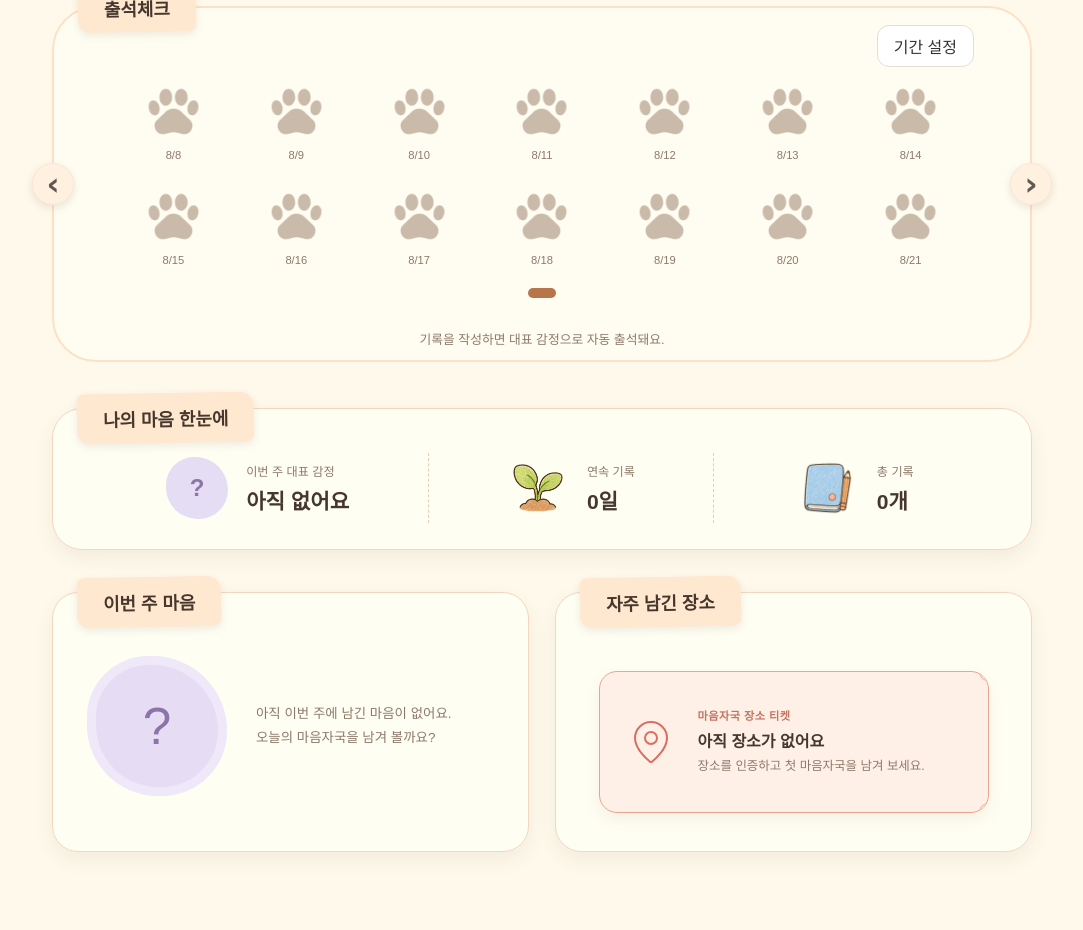
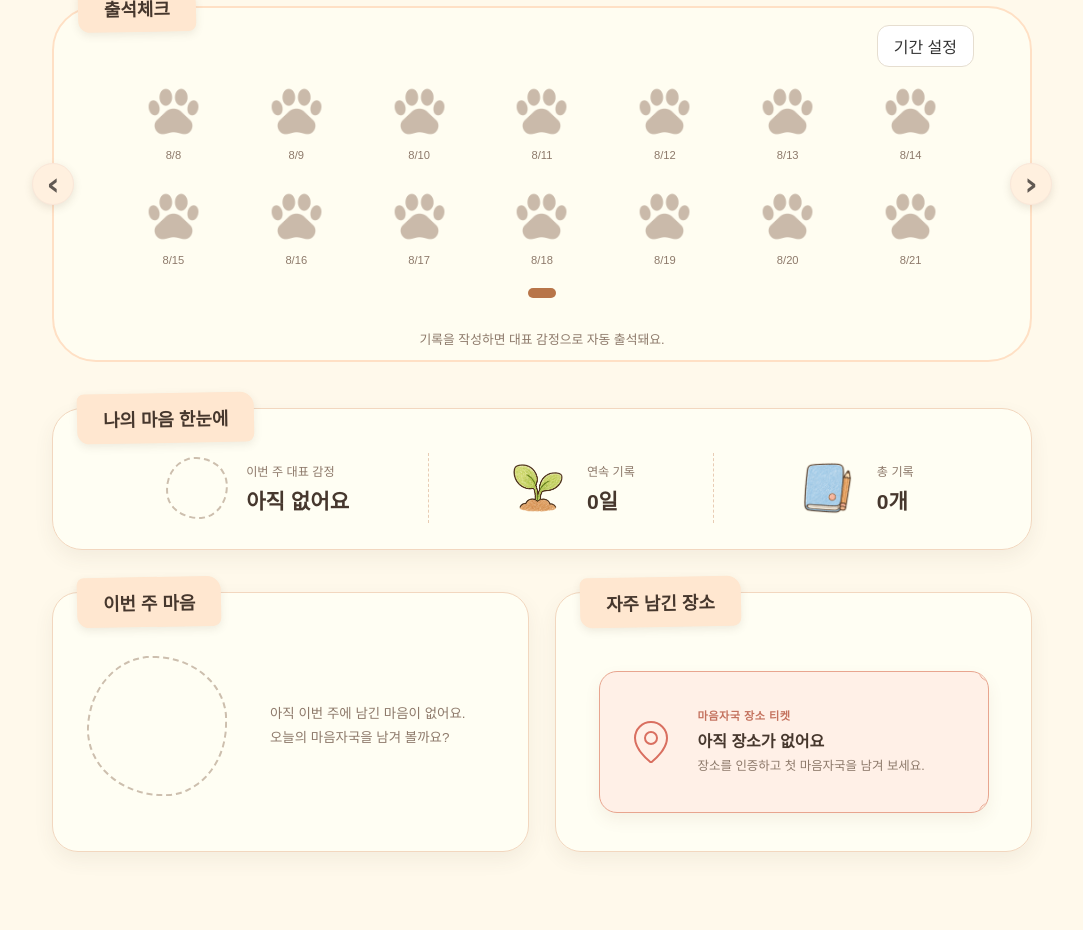
Before and after one commit to pirogramming/HeartMark, a Django app: page /mypage/ in a window 1280 px wide. Shown: the part 517-1447 px from the top of the page, without its empty margins (98-1181 px from the left). Run offline with Django 5.2, Linux system fonts and the light colour scheme; the visitor is signed in with stand-in values (Sample User, id 1); data comes from the database, SQL or seed files in the repository; data that the repository does not hold is empty; some web fonts are replaced.

Commit message:
style: 배경 보라색에서 점선으로 변경

```diff
--- a/mypage/static/mypage/css/mypage.css
+++ b/mypage/static/mypage/css/mypage.css
@@ -549,8 +549,8 @@
     width: 62px;
     height: 62px;
     place-items: center;
-    border-radius: 46% 54% 48% 52%;
-    background: #e4ddf3;
+    border-radius: 48% 52% 46% 54% / 53% 47% 55% 45%;
+    background: transparent;
 }
 
 .overview-icon img {
@@ -563,6 +563,16 @@
     color: #8b76a8 !important;
     font-size: 1.5rem !important;
     font-weight: 800;
+}
+
+.overview-icon--empty {
+    border: 2px dashed #cdbfae;
+    transform: rotate(-2deg);
+}
+
+.overview-item--emotion .overview-icon {
+    border: 2px dashed #cdbfae;
+    transform: rotate(-2deg);
 }
 
 .overview-symbol {
@@ -600,7 +610,7 @@
     display: grid;
     grid-template-columns: 145px 1fr;
     align-items: center;
-    gap: 24px;
+    gap: 38px;
     min-height: 170px;
 }
 
@@ -609,9 +619,11 @@
     width: 140px;
     height: 140px;
     place-items: center;
-    border-radius: 45% 55% 48% 52%;
-    background: #e6ddf4;
-    box-shadow: inset 0 0 0 9px rgba(255, 255, 255, 0.32);
+    border: 2px dashed #cdbfae;
+    border-radius: 47% 53% 45% 55% / 54% 46% 52% 48%;
+    background: transparent;
+    box-shadow: none;
+    transform: rotate(1.5deg);
 }
 
 .weekly-mood-illustration img {
@@ -623,6 +635,9 @@
 .weekly-mood-illustration span {
     color: #8c73aa;
     font-size: 3.2rem;
+}
+
+.weekly-mood-illustration--empty {
 }
 
 .weekly-mood-content p,
--- a/mypage/templates/mypage/mypage.html
+++ b/mypage/templates/mypage/mypage.html
@@ -154,11 +154,10 @@
             <h2 id="overview-title" class="insight-label">나의 마음 한눈에</h2>
             <div class="overview-items">
                 <article class="overview-item overview-item--emotion">
-                    <div class="overview-icon">
+                    <div class="overview-icon{% if not weekly_emotion %} overview-icon--empty{% endif %}">
                         {% if weekly_emotion %}
                         <img src="{% static 'records/images/emotions/emotion-' %}{{ weekly_emotion }}.png" alt="이번 주 대표 감정">
                         {% else %}
-                        <span class="overview-empty" aria-hidden="true">?</span>
                         {% endif %}
                     </div>
                     <div><span>이번 주 대표 감정</span><strong>{% if weekly_emotion %}{{ weekly_emotion_label }}{% else %}아직 없어요{% endif %}</strong></div>
@@ -182,11 +181,10 @@
             <section class="insight-card weekly-mood-card" aria-labelledby="weekly-mood-title">
                 <h2 id="weekly-mood-title" class="insight-label">이번 주 마음</h2>
                 <div class="weekly-mood-content">
-                    <div class="weekly-mood-illustration">
+                    <div class="weekly-mood-illustration{% if not weekly_emotion %} weekly-mood-illustration--empty{% endif %}">
                         {% if weekly_emotion %}
                         <img src="{% static 'records/images/emotions/emotion-' %}{{ weekly_emotion }}.png" alt="이번 주에 가장 많이 기록한 감정">
                         {% else %}
-                        <span aria-hidden="true">?</span>
                         {% endif %}
                     </div>
                     <div class="weekly-mood-copy">
```
